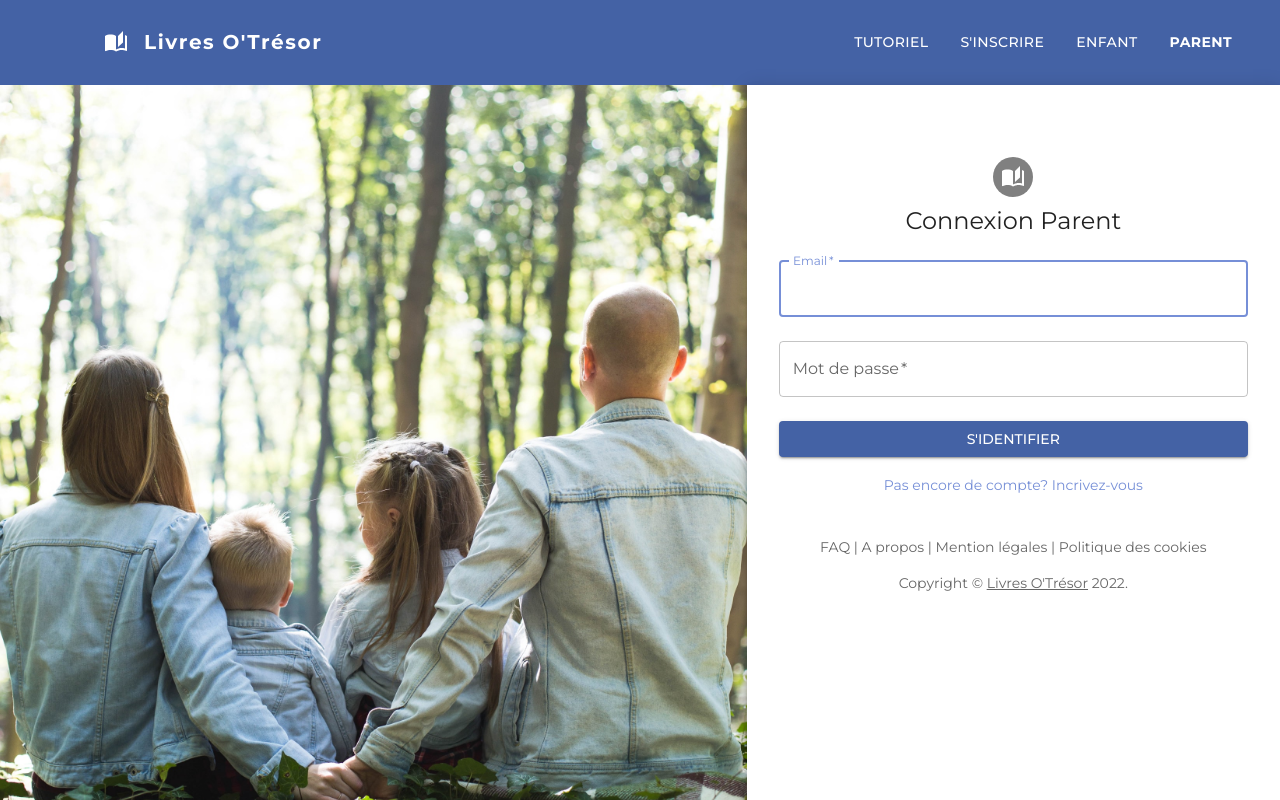
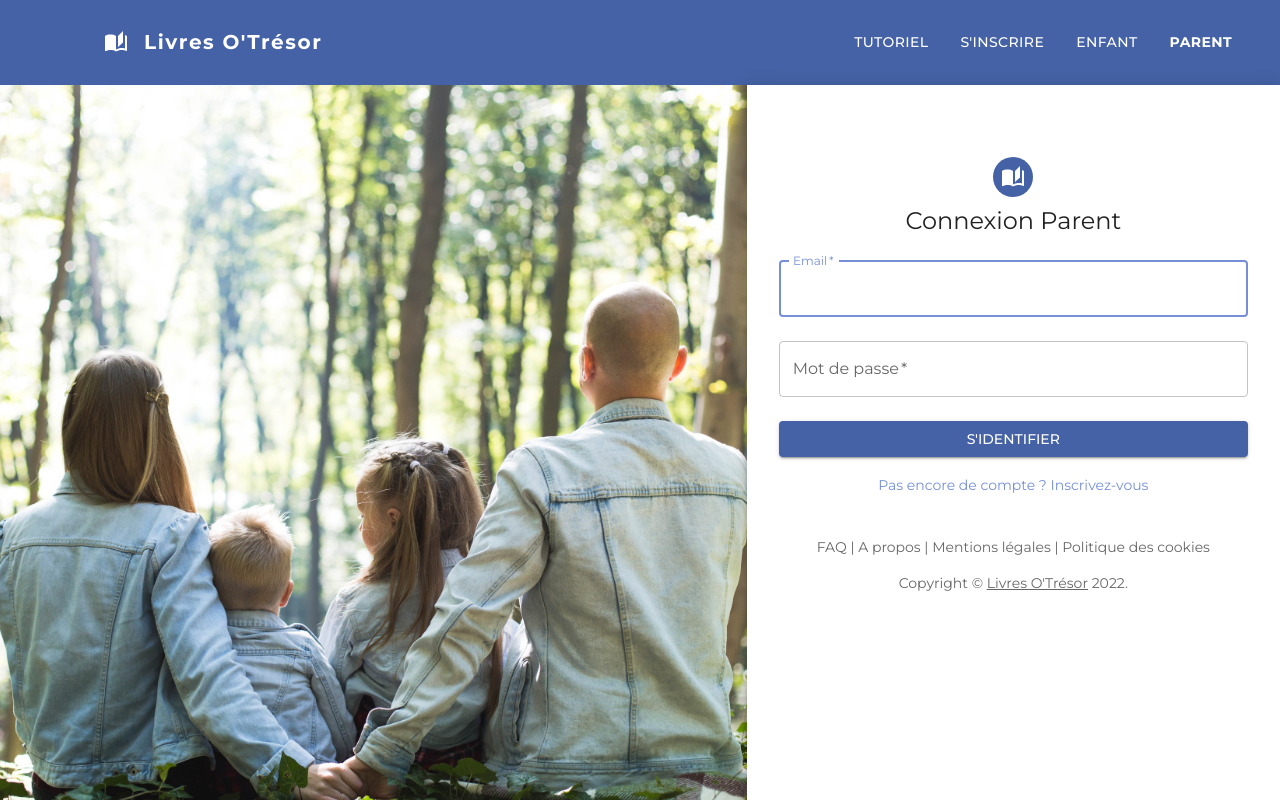
Before and after one commit to MarieLouPLevasseur/Projet-livresOtresor-front, a React (Create React App) app: page /connexion-parent in a window 1280 px wide. Built offline with nearby package versions, Linux system fonts and the light colour scheme.

Commit message:
link fix for kid and user connexion

```diff
--- a/src/components/App/App.js
+++ b/src/components/App/App.js
@@ -29,8 +29,8 @@ function App() {
       <Navbar />
       <Routes>
         <Route path="/" element={<Home />} />
+        <Route path="/inscription" element={<Register />} />
         <Route path="/connexion-enfant" element={<KidLogin />} />
-        <Route path="/inscription" element={<Register />} />
         <Route path='/connexion-parent' element={<UserLogin />} />
         <Route path="/profil" element={<Profiles />} />
         <Route path="/mentions-legales" element={<Legal />} />
--- a/src/components/KidLogin/KidLogin.js
+++ b/src/components/KidLogin/KidLogin.js
@@ -100,7 +100,7 @@ export default function KidLogin() {
               <AutoStoriesIcon />
             </Avatar>
             <Typography component="h1" variant="h5">
-              Connexion enfant
+              Connexion Enfant
             </Typography>
             <Box component="form" noValidate onSubmit={handleSubmit} sx={{ mt: 1 }}>
               <TextField
--- a/src/components/KidLogin/KidLogin.scss
+++ b/src/components/KidLogin/KidLogin.scss
@@ -1,6 +1,7 @@
 .loginButton:hover {
   background-color: #768fd7 !important;
 }
+
 .loginAvatar {
   background: #4462A5 !important;
 }
--- a/src/components/Navbar/Navbar.js
+++ b/src/components/Navbar/Navbar.js
@@ -19,8 +19,8 @@ import './Navbar.scss';
 const pages = [
   {name:"Tutoriel", path: "/tutoriel"},
   {name:"S'inscrire", path: "/inscription"},
-  {name:"Enfant", path:"/"},
-  {name:"Parents", path:"/"},
+  {name:"Enfant", path:"/connexion-enfant"},
+  {name:"Parents", path:"/connexion-parent"},
 ];
 const settings = ['Profil', 'Compte', 'Déconnexion'];
 
@@ -157,7 +157,7 @@ const Navbar = () => {
                 <NavLink
                   className={({ isActive }) => (isActive ? 'button button--active' : 'button')}
                   style={{ textDecoration: 'none'}}
-                  to='/'
+                  to='/connexion-enfant'
                 >
                   Enfant
                 </NavLink>
--- a/src/components/UserLogin/UserLogin.js
+++ b/src/components/UserLogin/UserLogin.js
@@ -34,11 +34,6 @@ const theme = createTheme({
       main: '#768fd7',
     }
   },
-  avatar: {
-    primary:{
-      main: '#768fd7',
-    }
-  },
   typography: {
     fontFamily: [
       'Montserrat'
@@ -55,10 +50,10 @@ function AnotherFooter(props) {
       <Link color="inherit" underline="hover" href="/a-propos">
         A propos
       </Link>{' | '}
-      <Link color="inherit" underline="hover" href="mentions-legales">
-        Mention légales
+      <Link color="inherit" underline="hover" href="/mentions-legales">
+        Mentions légales
       </Link>{' | '}
-      <Link color="inherit" underline="hover" href="cookies">
+      <Link color="inherit" underline="hover" href="/cookies">
         Politique des cookies
       </Link>{' '}
     </Typography>
@@ -103,7 +98,7 @@ export default function UserLogin() {
               alignItems: 'center',
             }}
           >
-            <Avatar sx={{ m: 1 , bgcolor: 'grey' }}>
+            <Avatar className='loginAvatar' sx={{ m: 1 }}>
               <AutoStoriesIcon />
             </Avatar>
             <Typography component="h1" variant="h5">
@@ -143,7 +138,7 @@ export default function UserLogin() {
               <Grid container>
                 <Grid item xs>
                   <Link href="/inscription" underline="hover" variant="body2" fontFamily={'Montserrat'} color="#768fd7">
-                    {"Pas encore de compte? Incrivez-vous"}
+                    {"Pas encore de compte ? Inscrivez-vous"}
                   </Link>
                 </Grid>
               </Grid>
--- a/src/components/UserLogin/UserLogin.scss
+++ b/src/components/UserLogin/UserLogin.scss
@@ -1,3 +1,7 @@
 .loginButton:hover{
   background-color: #768fd7 !important;
 }
+
+.loginAvatar{
+  background-color: #4462A5 !important;
+}
```
